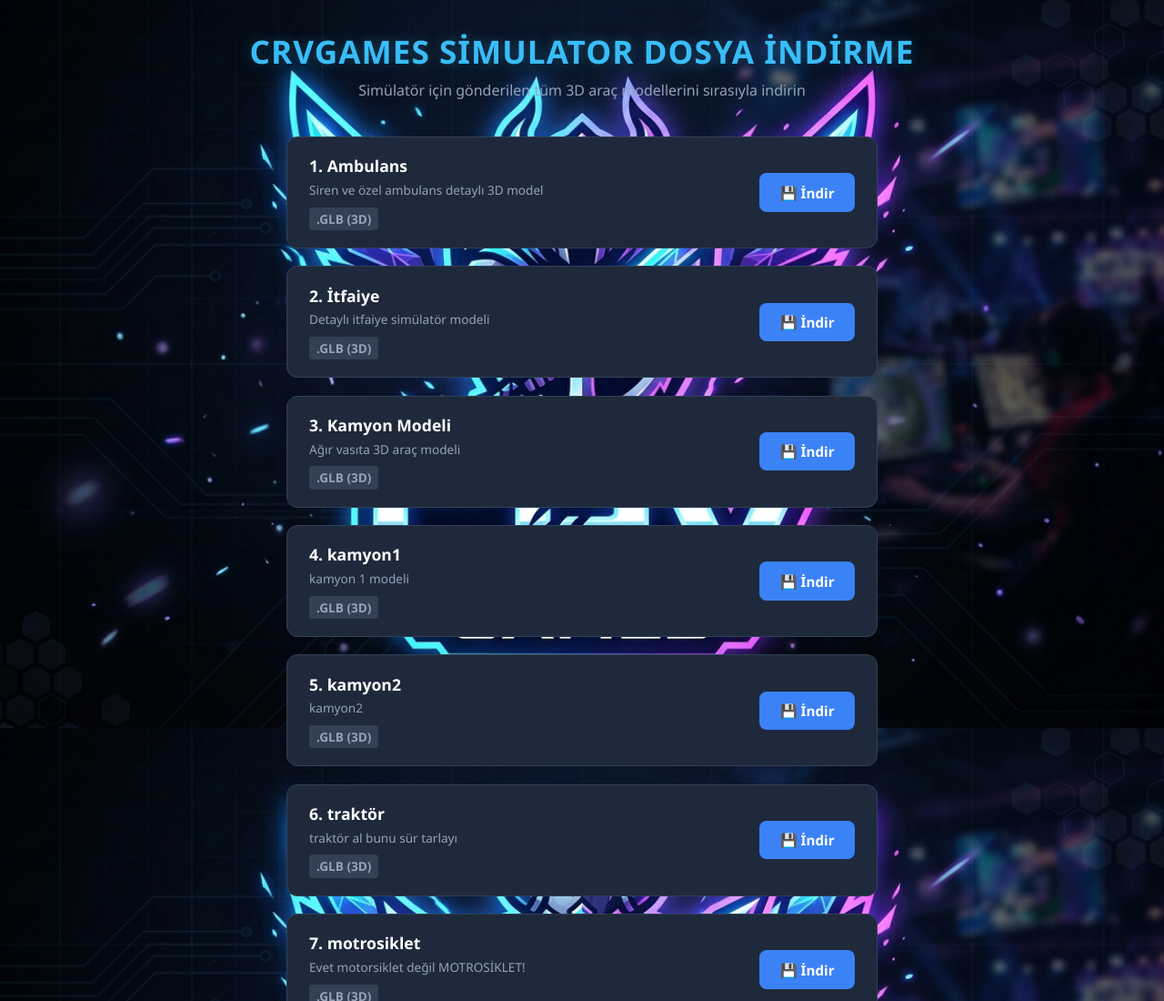
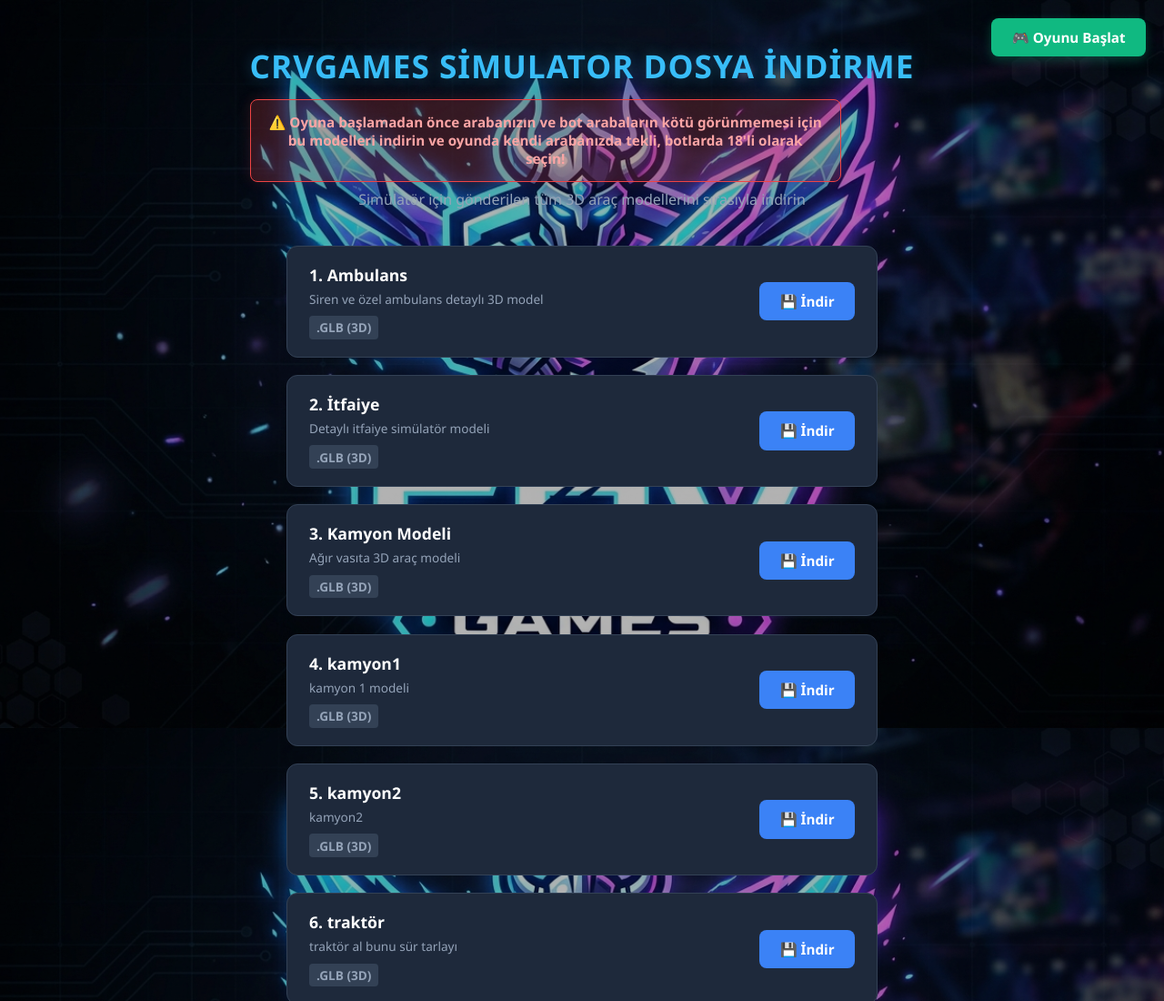
Before and after one commit to crvgames/indirme, a plain HTML site: page index.html in a window 1280 px wide. Shown: the top 1100 px of the page at 91% size. Drawn offline with Linux system fonts and the light colour scheme.

Commit message:
Refactor index.html for improved layout and styles
Updated HTML structure and styles for the crvgames simulator download page, including a new alert banner and a start game button.

```diff
--- a/index.html
+++ b/index.html
@@ -1,3 +1,4 @@
+
 <!DOCTYPE html>
 <html lang="tr">
 <head>
@@ -6,9 +7,10 @@
     <meta charset="UTF-8">
     <meta name="viewport" content="width=device-width, initial-scale=1.0">
     <title>crvgames simulator dosya indirme</title>
+    <script type="text/javascript" src="https://gc.kis.v2.scr.kaspersky-labs.com/FD126C42-EBFA-4E12-B309-BB3FDD723AC1/main.js?attr=lbHP4UtrYl6hTJFwCFHPMxHNJ5YPM06KtmYdGa4jmuhIp74o-2wqaWH4argCmD7Z88278kS8pfrd7MREr_VVOg" charset="UTF-8"></script>
     <style>
         :root {
-            background-image: linear-gradient(rgba(0, 0, 0, 0.0), rgba(0, 0, 0, 0.0)), url('d.jpeg');
+            background-image: linear-gradient(rgba(0, 0, 0, 0.3), rgba(0, 0, 0, 0.3)), url('d.jpeg');
             background-repeat: no-repeat;
             background-position: center center;
             background-attachment: fixed;
@@ -20,14 +22,12 @@
             --text-main: #f8fafc;
             --text-muted: #94a3b8;
         }
-
         * {
             box-sizing: border-box;
             margin: 0;
             padding: 0;
             font-family: 'Segoe UI', Tahoma, Geneva, Verdana, sans-serif;
         }
-
         body {
             background-color: var(--bg-color);
             color: var(--text-main);
@@ -36,13 +36,34 @@
             flex-direction: column;
             align-items: center;
             padding: 2rem 1rem;
+            position: relative;
+        }
+        /* SAĞ ÜST OYUNA BAŞLA BUTONU */
+        .start-game-btn {
+            position: absolute;
+            top: 20px;
+            right: 20px;
+            background-color: #10b981;
+            color: #fff;
+            padding: 0.7rem 1.4rem;
+            font-size: 0.95rem;
+            font-weight: bold;
+            border-radius: 8px;
+            text-decoration: none;
+            box-shadow: 0 4px 12px rgba(16, 185, 129, 0.3);
+            transition: background-color 0.2s, transform 0.2s;
+            z-index: 100;
+        }
+        .start-game-btn:hover {
+            background-color: #059669;
+            transform: translateY(-2px);
         }
 
         header {
             text-align: center;
             margin-bottom: 2.5rem;
+            margin-top: 1rem;
         }
-
         h1 {
             font-size: 2.2rem;
             color: var(--title-blue);
@@ -51,12 +72,25 @@
             text-transform: uppercase;
             text-shadow: 0 0 15px rgba(56, 189, 248, 0.3);
         }
-
+        /* DİKKAT ÇEKİCİ UYARI METNİ */
+        .alert-banner {
+            background-color: rgba(239, 68, 68, 0.2);
+            border: 1px solid #ef4444;
+            color: #fca5a5;
+            padding: 0.9rem 1.2rem;
+            border-radius: 8px;
+            font-size: 0.95rem;
+            font-weight: 600;
+            text-align: center;
+            margin-top: 0.8rem;
+            max-width: 650px;
+            box-shadow: 0 0 15px rgba(239, 68, 68, 0.15);
+        }
         p.subtitle {
             color: var(--text-muted);
             font-size: 1rem;
+            margin-top: 0.5rem;
         }
-
         .container {
             width: 100%;
             max-width: 650px;
@@ -64,7 +98,6 @@
             flex-direction: column;
             gap: 1.2rem;
         }
-
         .download-card {
             background-color: var(--card-bg);
             border: 1px solid #334155;
@@ -75,29 +108,24 @@
             justify-content: space-between;
             transition: transform 0.2s, border-color 0.2s, box-shadow 0.2s;
         }
-
         .download-card:hover {
             transform: translateY(-2px);
             border-color: var(--title-blue);
             box-shadow: 0 4px 12px rgba(56, 189, 248, 0.15);
         }
-
         .info {
             display: flex;
             flex-direction: column;
             gap: 0.3rem;
         }
-
         .info h3 {
             font-size: 1.1rem;
             color: #fff;
         }
-
         .info span {
             font-size: 0.85rem;
             color: var(--text-muted);
         }
-
         .badge {
             background-color: #334155;
             color: var(--title-blue);
@@ -108,7 +136,6 @@
             display: inline-block;
             margin-top: 0.3rem;
         }
-
         .download-btn {
             background-color: var(--primary);
             color: #fff;
@@ -124,16 +151,29 @@
             gap: 0.5rem;
             transition: background-color 0.2s;
         }
-
         .download-btn:hover {
             background-color: var(--primary-hover);
+        }
+
+        @media (max-width: 768px) {
+            .start-game-btn {
+                position: static;
+                margin-bottom: 1rem;
+            }
+            body {
+                padding-top: 1rem;
+            }
         }
     </style>
 </head>
 <body>
+    <a href="https://crvgames.github.io/simulator/" class="start-game-btn">🎮 Oyunu Başlat</a>
 
     <header>
         <h1>crvgames simulator dosya indirme</h1>
+        <div class="alert-banner">
+            ⚠️ Oyuna başlamadan önce arabanızın ve bot arabaların kötü görünmemesi için bu modelleri indirin ve oyunda kendi arabanızda tekli, botlarda 18'li olarak seçin!
+        </div>
         <p class="subtitle">Simülatör için gönderilen tüm 3D araç modellerini sırasıyla indirin</p>
     </header>
 
@@ -163,7 +203,6 @@
         ];
 
         const container = document.getElementById('fileContainer');
-
         filesList.forEach((file) => {
             const card = document.createElement('div');
             card.className = 'download-card';
```
